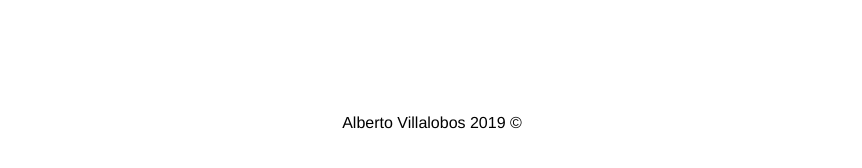
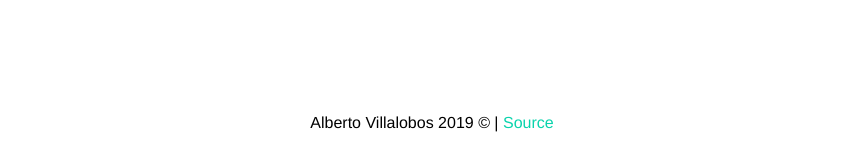
Before and after one commit to albertovillalobos/albertovillalobos, a React (Create React App) app: page / in a window 1280 px wide. Shown: the part 1300-1468 px from the top of the page, without its empty margins (208-1070 px from the left). Built offline with nearby package versions, Linux system fonts and the light colour scheme.

Commit message:
Change primary color

```diff
--- a/src/components/footer/footer.jsx
+++ b/src/components/footer/footer.jsx
@@ -1,8 +1,11 @@
 import React from 'react';
-import { footer } from './footer.module.scss';
+import { footer, link } from './footer.module.scss';
 
 const year = new Date().getFullYear();
 
-const Footer = () => <div className={footer}>Alberto Villalobos {year} &copy;</div>
+const Footer = () => <div className={footer}>
+  Alberto Villalobos {year} &copy;
+  | <a className={link} href="https://github.com/albertovillalobos/albertovillalobos">Source</a>
+</div>
 
 export default Footer;
--- a/src/components/footer/footer.module.scss
+++ b/src/components/footer/footer.module.scss
@@ -1,3 +1,9 @@
 .footer {
   padding: 50px;
 }
+
+.link {
+  text-decoration: none;
+  color: #09d3ac;
+  // color: #428bca;
+}
--- a/src/components/navbar/navbar.module.scss
+++ b/src/components/navbar/navbar.module.scss
@@ -5,7 +5,8 @@
   flex-direction: row;
   padding: 15px 100px;
   color: #333;
-  box-shadow: 0 2px 5px #428bca;
+  box-shadow: 0 2px 5px #09d3ac;
+  // box-shadow: 0 2px 5px #428bca;
 
   @media(max-width: $breakpoint) {
     flex-wrap: wrap;
```
